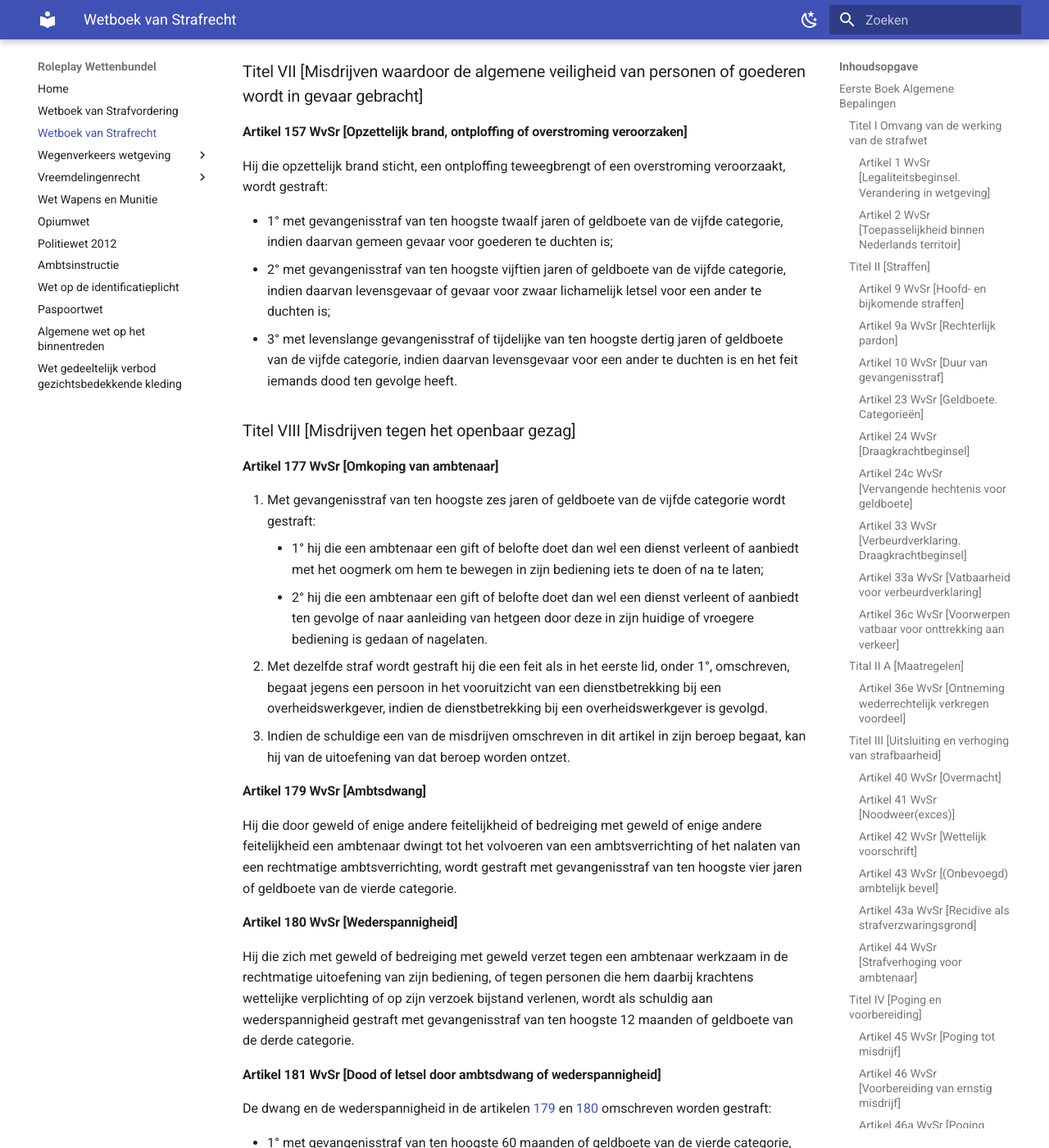
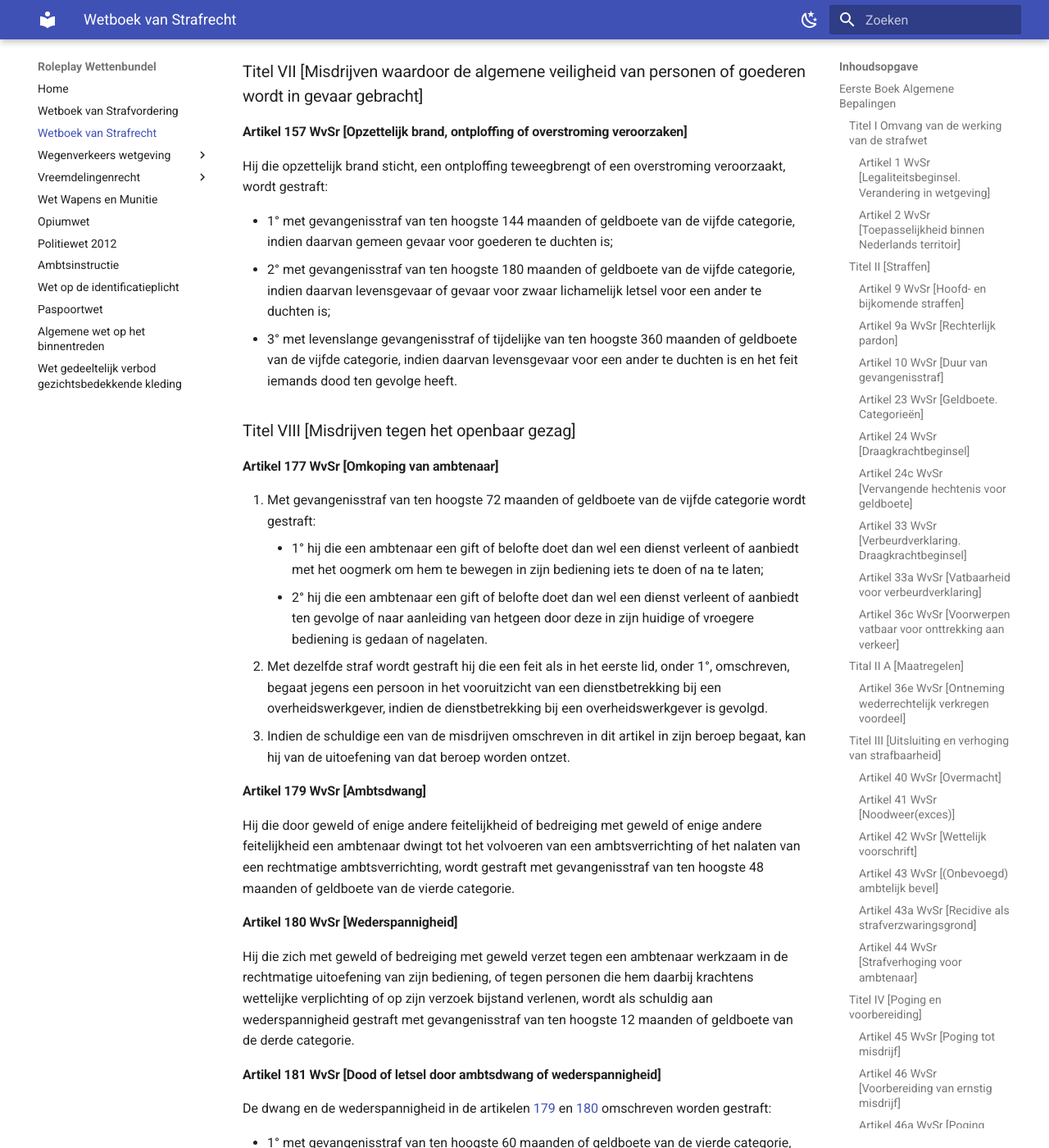
Before and after one commit to EnriqueFernandez20/FutureRP-Wettenbundel, an MkDocs documentation site: the page built from docs/wetboek-van-strafrecht.md, in a window 1280 px wide and 1400 px high, scrolled down 12217 px. Shown: the whole window at 82% size. Built offline with MkDocs 1.6.1 and Material for MkDocs 9.7.7, drawn with Linux system fonts in a browser that asks for light colours; some of the changed text lies outside the part shown.

Commit message:
jaren > maanden

```diff
--- a/docs/wetboek-van-strafrecht.md
+++ b/docs/wetboek-van-strafrecht.md
@@ -66,7 +66,7 @@ Bij de vaststelling van de geldboete wordt rekening gehouden met de draagkracht
 
 1. Bij de uitspraak waarbij geldboete wordt opgelegd, beveelt de rechter voor het geval dat noch volledige betaling noch volledig verhaal van het verschuldigde bedrag volgt, dat vervangende hechtenis zal worden toegepast.
 2. De duur van de vervangende hechtenis wordt in gehele dagen, weken of maanden vastgesteld.
-3. De vervangende hechtenis beloopt ten minste één dag en ten hoogste een jaar. Voor elke volle € 25 van de geldboete wordt niet meer dan één dag opgelegd.
+3. De vervangende hechtenis beloopt ten minste één dag en ten hoogste 12 maanden. Voor elke volle € 25 van de geldboete wordt niet meer dan één dag opgelegd.
 
 #### Artikel 33 WvSr [Verbeurdverklaring. Draagkrachtbeginsel]
 
@@ -298,9 +298,9 @@ Onder geweldsinstructie wordt verstaan de bij of krachtens de [Politiewet 2012](
 
 1. Zij die openlijk in vereniging geweld plegen tegen personen of goederen, worden gestraft met gevangenisstraf van ten hoogste 54 maanden of geldboete van de vierde categorie.
 2. De schuldige wordt gestraft:
-    - 1° met gevangenisstraf van ten hoogste zes jaren of geldboete van de vierde categorie, indien hij opzettelijk goederen vernielt of indien het door hem gepleegde geweld enig lichamelijk letsel ten gevolge heeft;
-    - 2° met gevangenisstraf van ten hoogste negen jaren of geldboete van de vijfde categorie, indien dat geweld zwaar lichamelijk letsel ten gevolge heeft;
-    - 3° met gevangenisstraf van ten hoogste twaalf jaren of geldboete van de vijfde categorie, indien dat geweld de dood ten gevolge heeft.
+    - 1° met gevangenisstraf van ten hoogste 72 maanden of geldboete van de vierde categorie, indien hij opzettelijk goederen vernielt of indien het door hem gepleegde geweld enig lichamelijk letsel ten gevolge heeft;
+    - 2° met gevangenisstraf van ten hoogste 108 maanden of geldboete van de vijfde categorie, indien dat geweld zwaar lichamelijk letsel ten gevolge heeft;
+    - 3° met gevangenisstraf van ten hoogste 144 maanden of geldboete van de vijfde categorie, indien dat geweld de dood ten gevolge heeft.
 3. [Artikel 81](#artikel-81-wvsr-begripsbepaling-plegen-van-geweld) blijft buiten toepassing.
 
 #### Artikel 141a WvSr [Hulp bij geweldpleging]
@@ -326,15 +326,15 @@ Hij die een lijk begraaft, verbrandt, vernietigt, verbergt, wegvoert of wegmaakt
 
 Hij die opzettelijk brand sticht, een ontploffing teweegbrengt of een overstroming veroorzaakt, wordt gestraft:
 
-- 1° met gevangenisstraf van ten hoogste twaalf jaren of geldboete van de vijfde categorie, indien daarvan gemeen gevaar voor goederen te duchten is;
-- 2° met gevangenisstraf van ten hoogste vijftien jaren of geldboete van de vijfde categorie, indien daarvan levensgevaar of gevaar voor zwaar lichamelijk letsel voor een ander te duchten is;
-- 3° met levenslange gevangenisstraf of tijdelijke van ten hoogste dertig jaren of geldboete van de vijfde categorie, indien daarvan levensgevaar voor een ander te duchten is en het feit iemands dood ten gevolge heeft.
+- 1° met gevangenisstraf van ten hoogste 144 maanden of geldboete van de vijfde categorie, indien daarvan gemeen gevaar voor goederen te duchten is;
+- 2° met gevangenisstraf van ten hoogste 180 maanden of geldboete van de vijfde categorie, indien daarvan levensgevaar of gevaar voor zwaar lichamelijk letsel voor een ander te duchten is;
+- 3° met levenslange gevangenisstraf of tijdelijke van ten hoogste 360 maanden of geldboete van de vijfde categorie, indien daarvan levensgevaar voor een ander te duchten is en het feit iemands dood ten gevolge heeft.
 
 ### Titel VIII [Misdrijven tegen het openbaar gezag]
 
 #### Artikel 177 WvSr [Omkoping van ambtenaar]
 
-1. Met gevangenisstraf van ten hoogste zes jaren of geldboete van de vijfde categorie wordt gestraft:
+1. Met gevangenisstraf van ten hoogste 72 maanden of geldboete van de vijfde categorie wordt gestraft:
     - 1° hij die een ambtenaar een gift of belofte doet dan wel een dienst verleent of aanbiedt met het oogmerk om hem te bewegen in zijn bediening iets te doen of na te laten;
     - 2° hij die een ambtenaar een gift of belofte doet dan wel een dienst verleent of aanbiedt ten gevolge of naar aanleiding van hetgeen door deze in zijn huidige of vroegere bediening is gedaan of nagelaten.
 2. Met dezelfde straf wordt gestraft hij die een feit als in het eerste lid, onder 1°, omschreven, begaat jegens een persoon in het vooruitzicht van een dienstbetrekking bij een overheidswerkgever, indien de dienstbetrekking bij een overheidswerkgever is gevolgd.
@@ -342,7 +342,7 @@ Hij die opzettelijk brand sticht, een ontploffing teweegbrengt of een overstromi
 
 #### Artikel 179 WvSr [Ambtsdwang]
 
-Hij die door geweld of enige andere feitelijkheid of bedreiging met geweld of enige andere feitelijkheid een ambtenaar dwingt tot het volvoeren van een ambtsverrichting of het nalaten van een rechtmatige ambtsverrichting, wordt gestraft met gevangenisstraf van ten hoogste vier jaren of geldboete van de vierde categorie.
+Hij die door geweld of enige andere feitelijkheid of bedreiging met geweld of enige andere feitelijkheid een ambtenaar dwingt tot het volvoeren van een ambtsverrichting of het nalaten van een rechtmatige ambtsverrichting, wordt gestraft met gevangenisstraf van ten hoogste 48 maanden of geldboete van de vierde categorie.
 
 #### Artikel 180 WvSr [Wederspannigheid]
 
@@ -358,7 +358,7 @@ De dwang en de wederspannigheid in de artikelen [179](#artikel-179-wvsr-ambtsdwa
 
 #### Artikel 182 WvSr [Ambtsdwang en wederspannigheid in vereniging]
 
-1. De dwang en de wederspannigheid in de artikelen [179](#artikel-179-wvsr-ambtsdwang) en [180](#artikel-180-wvsr-wederspannigheid) omschreven, door twee of meer personen met verenigde krachten gepleegd, worden gestraft met gevangenisstraf van ten hoogste zes jaren of geldboete van de vierde categorie.
+1. De dwang en de wederspannigheid in de artikelen [179](#artikel-179-wvsr-ambtsdwang) en [180](#artikel-180-wvsr-wederspannigheid) omschreven, door twee of meer personen met verenigde krachten gepleegd, worden gestraft met gevangenisstraf van ten hoogste 72 maanden of geldboete van de vierde categorie.
 2. De schuldige wordt gestraft:
     - 1° met gevangenisstraf van ten hoogste 80 maanden of geldboete van de vijfde categorie, indien het door hem gepleegde misdrijf of de daarbij door hem gepleegde feitelijkheden enig lichamelijk letsel ten gevolge hebben;
     - 2° met gevangenisstraf van ten hoogste 144 maanden of geldboete van de vijfde categorie, indien zij zwaar lichamelijk letsel ten gevolge hebben;
@@ -445,7 +445,7 @@ Hij die opzettelijk onderscheidingstekens draagt of een daad verricht behorende
 
 #### Artikel 284 WvSr [Dwang]
 
-1. Met gevangenisstraf van ten hoogste twee jaren of geldboete van de vierde categorie wordt gestraft:
+1. Met gevangenisstraf van ten hoogste 24 maanden of geldboete van de vierde categorie wordt gestraft:
     - 1° hij die een ander door geweld of enige andere feitelijkheid of door bedreiging met geweld of enige andere feitelijkheid, gericht hetzij tegen die ander hetzij tegen derden, wederrechtelijk dwingt iets te doen, niet te doen of te dulden;
     - 2° hij die een ander door bedreiging met smaad of smaadschrift dwingt iets te doen, niet te doen of te dulden.
 2. In het geval onder 2° omschreven wordt het misdrijf niet vervolgd dan op klacht van hem tegen wie het gepleegd is.
```
